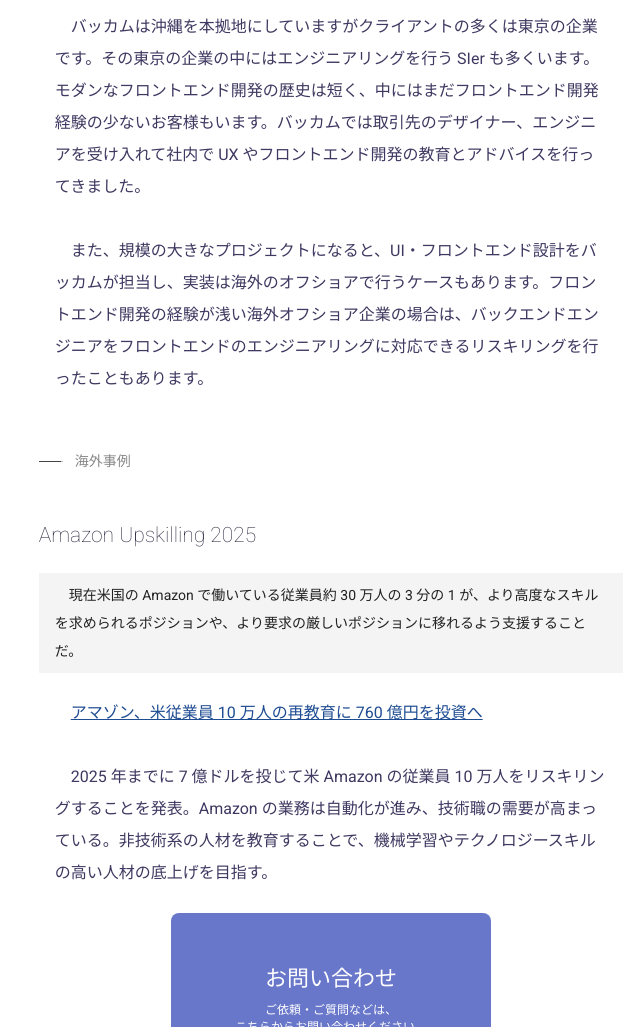
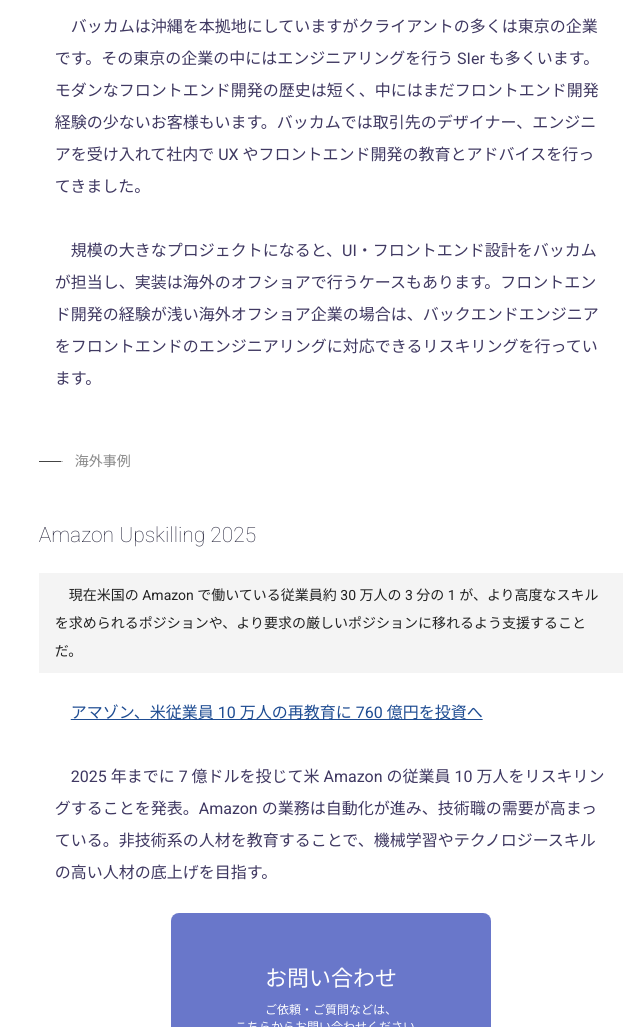
Before and after one commit to masahiro8/bkm_frontend, an Astro site: page /reskilling in a window 1280 px wide. Shown: the part 3439-4466 px from the top of the page, without its empty margins (309-949 px from the left). Built offline with nearby package versions, Linux system fonts and the light colour scheme; Astro itself is replaced by a stand-in of ours.

Commit message:
1 file modified

```diff
--- a/src/pages/reskilling.md
+++ b/src/pages/reskilling.md
@@ -56,7 +56,7 @@
 
 バッカムは沖縄を本拠地にしていますがクライアントの多くは東京の企業です。その東京の企業の中にはエンジニアリングを行う SIer も多くいます。モダンなフロントエンド開発の歴史は短く、中にはまだフロントエンド開発経験の少ないお客様もいます。バッカムでは取引先のデザイナー、エンジニアを受け入れて社内で UX やフロントエンド開発の教育とアドバイスを行ってきました。
 
-また、規模の大きなプロジェクトになると、UI・フロントエンド設計をバッカムが担当し、実装は海外のオフショアで行うケースもあります。フロントエンド開発の経験が浅い海外オフショア企業の場合は、バックエンドエンジニアをフロントエンドのエンジニアリングに対応できるリスキリングを行ったこともあります。
+規模の大きなプロジェクトになると、UI・フロントエンド設計をバッカムが担当し、実装は海外のオフショアで行うケースもあります。フロントエンド開発の経験が浅い海外オフショア企業の場合は、バックエンドエンジニアをフロントエンドのエンジニアリングに対応できるリスキリングを行っています。
 
 ## 海外事例
 
```
